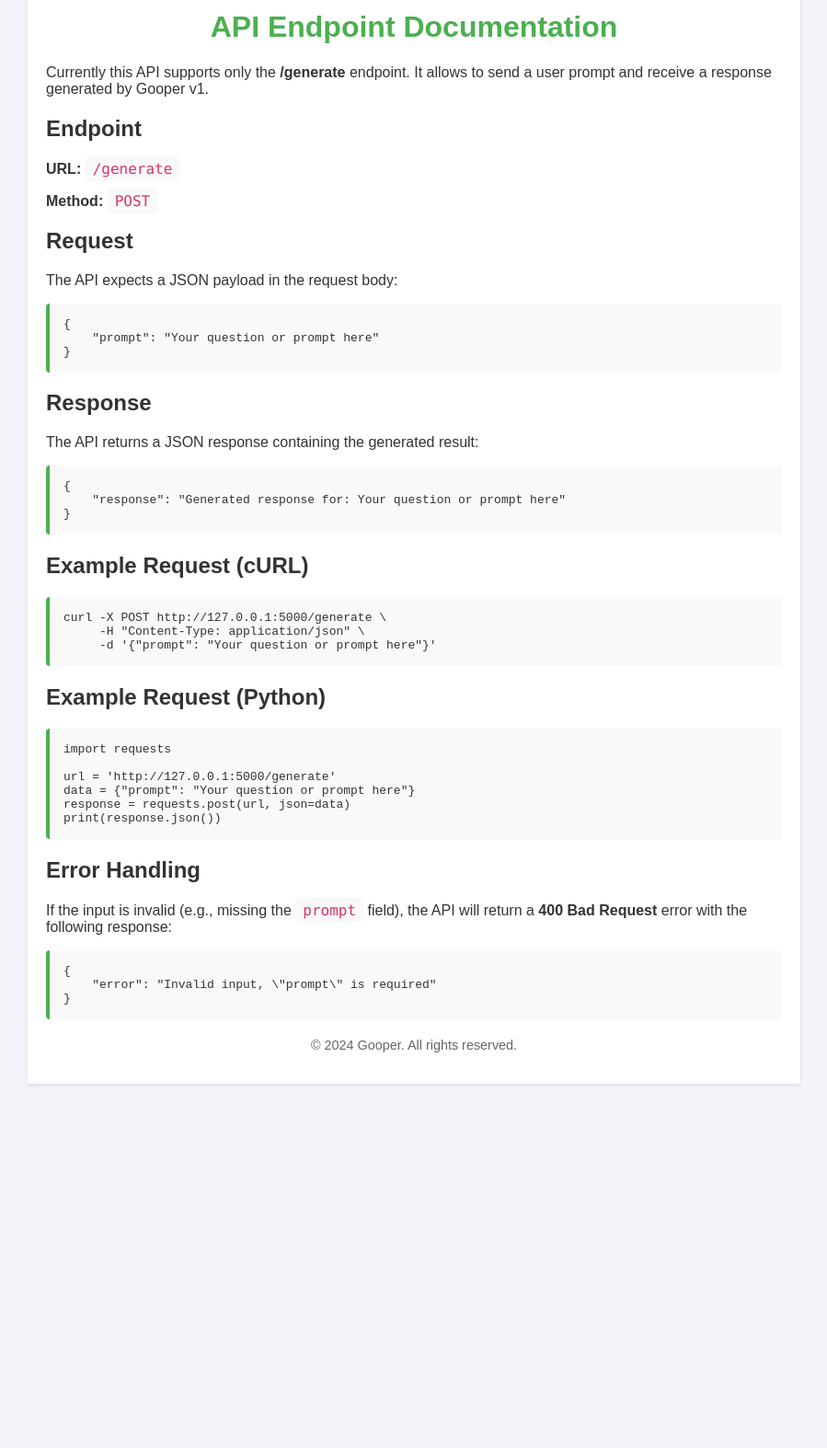
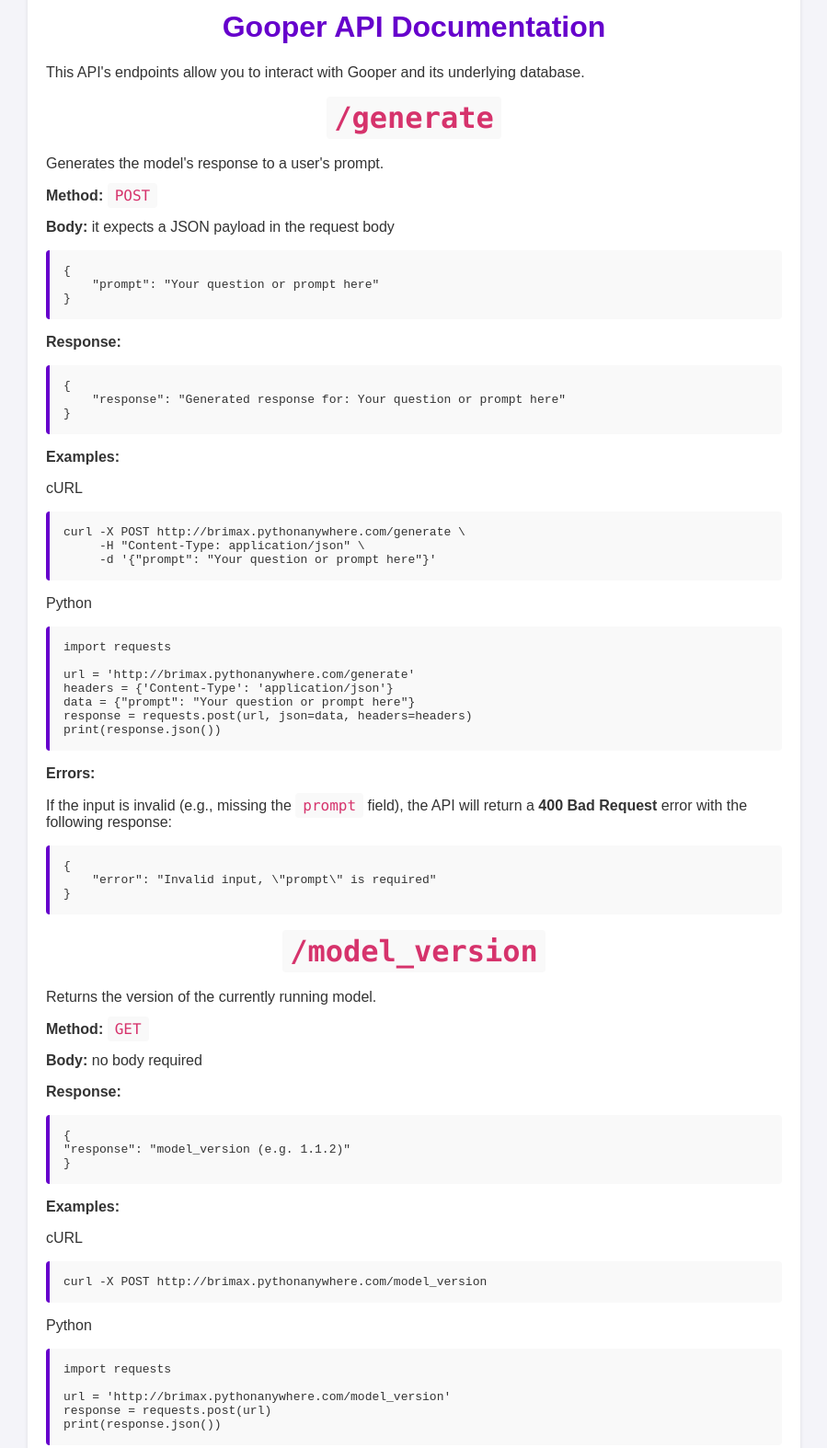
Before and after one commit to giacomo-ciro/241110_gooper, a plain HTML site: page api_docs.html in a window 1280 px wide. Shown: the part 80-1654 px from the top of the page at 92% size, without its empty margins (190-1089 px from the left). Before the commit the page ends 1308 px from the top, so only its background shows below. Drawn offline with Linux system fonts and the light colour scheme.

Commit message:
update api docs

```diff
--- a/api_docs.html
+++ b/api_docs.html
@@ -20,7 +20,7 @@
             box-shadow: 0 2px 4px rgba(0, 0, 0, 0.1);
         }
         h1 {
-            color: #4CAF50;
+            color: #6600cc;
             text-align: center;
         }
         code {
@@ -33,7 +33,7 @@
         pre {
             background-color: #f9f9f9;
             padding: 15px;
-            border-left: 4px solid #4CAF50;
+            border-left: 4px solid #6600cc;
             border-radius: 4px;
             overflow: auto;
         }
@@ -47,43 +47,94 @@
 </head>
 <body>
     <div class="container">
-        <h1>API Endpoint Documentation</h1>
-        <p>Currently this API supports only the <strong>/generate</strong> endpoint. It allows to send a user prompt and receive a response generated by Gooper v1.</p>
+        <h1>Gooper API Documentation</h1>
+        <p>This API's endpoints allow you to interact with Gooper and its underlying database.</p>
 
-        <h2>Endpoint</h2>
-        <p><strong>URL:</strong> <code>/generate</code></p>
+        <!-- <h2>Generate response to user prompt</h2> -->
+        <h1><code>/generate</code></h1>
+        <p>Generates the model's response to a user's prompt.</p>
+
         <p><strong>Method:</strong> <code>POST</code></p>
 
-        <h2>Request</h2>
-        <p>The API expects a JSON payload in the request body:</p>
+        <p><strong>Body:</strong> it expects a JSON payload in the request body</p>
         <pre>{
     "prompt": "Your question or prompt here"
 }</pre>
-
-        <h2>Response</h2>
-        <p>The API returns a JSON response containing the generated result:</p>
+        <p><strong>Response:</strong></p>
         <pre>{
     "response": "Generated response for: Your question or prompt here"
 }</pre>
 
-        <h2>Example Request (cURL)</h2>
-        <pre>curl -X POST http://127.0.0.1:5000/generate \
+        <p><strong>Examples:</strong></p>
+
+        <p>cURL</p>
+        <pre>curl -X POST http://brimax.pythonanywhere.com/generate \
      -H "Content-Type: application/json" \
      -d '{"prompt": "Your question or prompt here"}'</pre>
 
-        <h2>Example Request (Python)</h2>
+        <p>Python</p>
         <pre>import requests
 
-url = 'http://127.0.0.1:5000/generate'
+url = 'http://brimax.pythonanywhere.com/generate'
+headers = {'Content-Type': 'application/json'}
 data = {"prompt": "Your question or prompt here"}
-response = requests.post(url, json=data)
+response = requests.post(url, json=data, headers=headers)
 print(response.json())</pre>
 
-        <h2>Error Handling</h2>
+        <p><strong>Errors:</strong></p>
         <p>If the input is invalid (e.g., missing the <code>prompt</code> field), the API will return a <strong>400 Bad Request</strong> error with the following response:</p>
         <pre>{
     "error": "Invalid input, \"prompt\" is required"
 }</pre>
+
+    <!-- <h2>Get model version</h2> -->
+    <h1><code>/model_version</code></h1>
+    <p>Returns the version of the currently running model.</p>
+
+    <p><strong>Method:</strong> <code>GET</code></p>
+
+    <p><strong>Body:</strong> no body required</p>
+
+    <p><strong>Response:</strong></p>
+    <pre>{
+"response": "model_version (e.g. 1.1.2)"
+}</pre>
+
+    <p><strong>Examples:</strong></p>
+
+    <p>cURL</p>
+    <pre>curl -X POST http://brimax.pythonanywhere.com/model_version</pre>
+
+    <p>Python</p>
+    <pre>import requests
+
+url = 'http://brimax.pythonanywhere.com/model_version'
+response = requests.post(url)
+print(response.json())</pre>
+    <!-- <h2>Get number of influencers in database</h2> -->
+    <h1><code>/influencer_count</code></h1>
+    <p>Returns the number of influencers in the current database.</p>
+
+    <p><strong>Method:</strong> <code>GET</code></p>
+
+    <p><strong>Body:</strong> no body required</p>
+
+    <p><strong>Response:</strong></p>
+    <pre>{
+"response": int
+}</pre>
+
+    <p><strong>Examples:</strong></p>
+
+    <p>cURL</p>
+    <pre>curl -X POST http://brimax.pythonanywhere.com/influencer_count</pre>
+
+    <p>Python</p>
+    <pre>import requests
+
+url = 'http://brimax.pythonanywhere.com/influencer_count'
+response = requests.post(url)
+print(response.json())</pre>
 
         <div class="footer">
             <p>&copy; 2024 Gooper. All rights reserved.</p>
```
